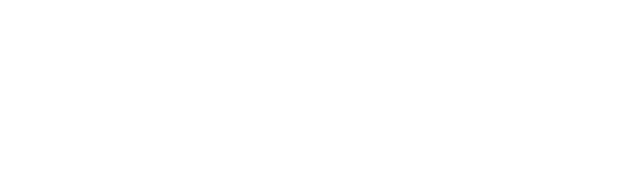
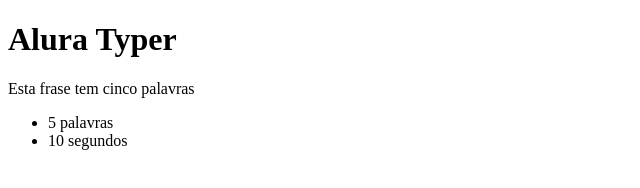
Before and after one commit to diegosampaiorj/Alura_jQuery, a plain HTML site: page public/principal.html in a window 1280 px wide. Shown: the whole page, without its empty margins (0-640 px from the left). Drawn offline with Linux system fonts and the light colour scheme.

Commit message:
:construction: index e main

```diff
--- a/public/principal.html
+++ b/public/principal.html
@@ -5,6 +5,12 @@
     <title>Alura Typer</title>
 </head>
 <body>
-    <!-- Seja bem vindo ao curso de jQuery :) -->
+    <h1>Alura Typer</h1>
+    <p class="frase">Esta frase tem cinco palavras</p>
+
+    <ul class="informacoes">
+     <li>5 palavras</li>
+     <li>10 segundos</li>
+    </ul>
 </body>
 </html>
```
Also changed, not shown: public/js/main.js (added).
